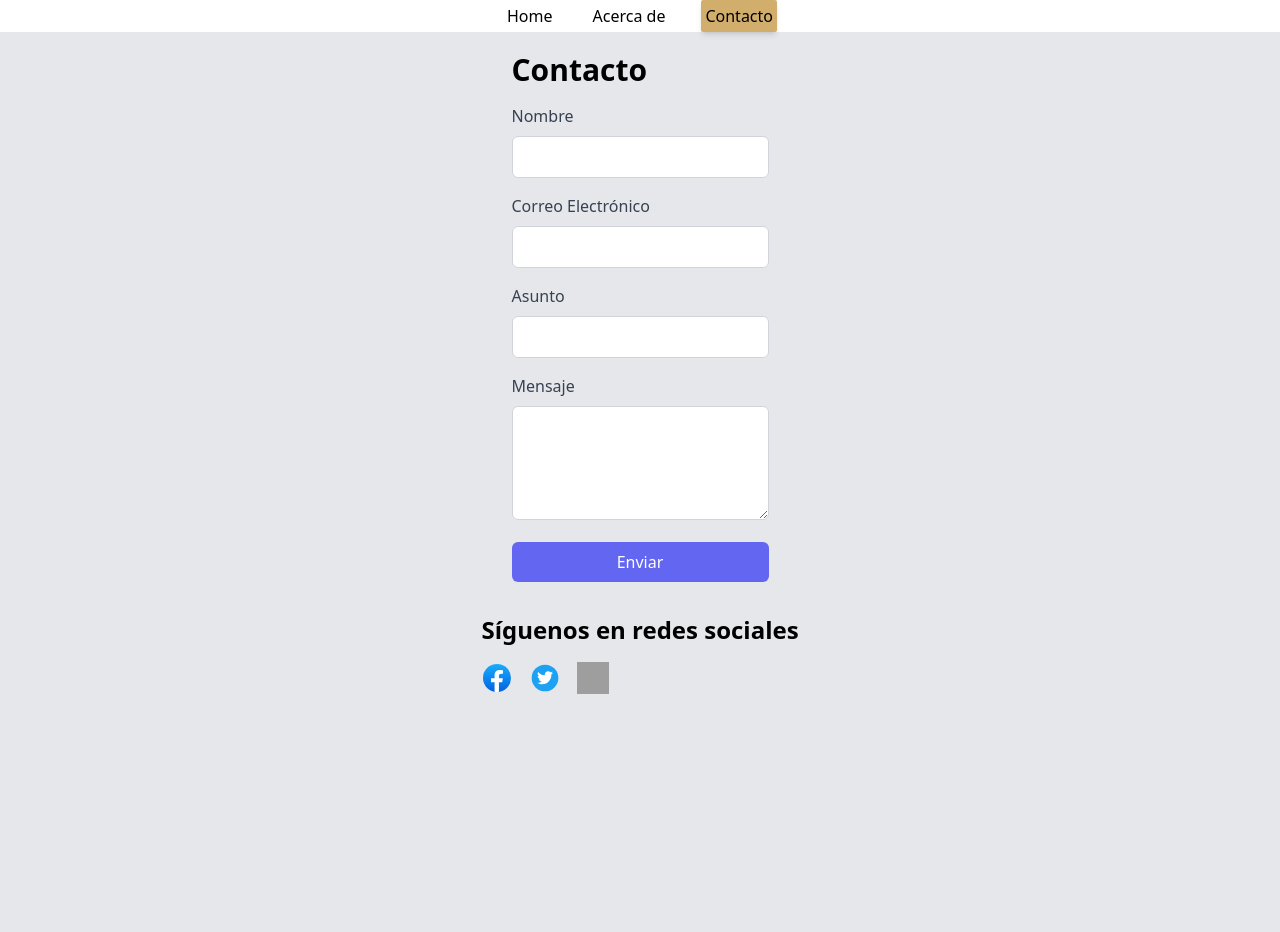
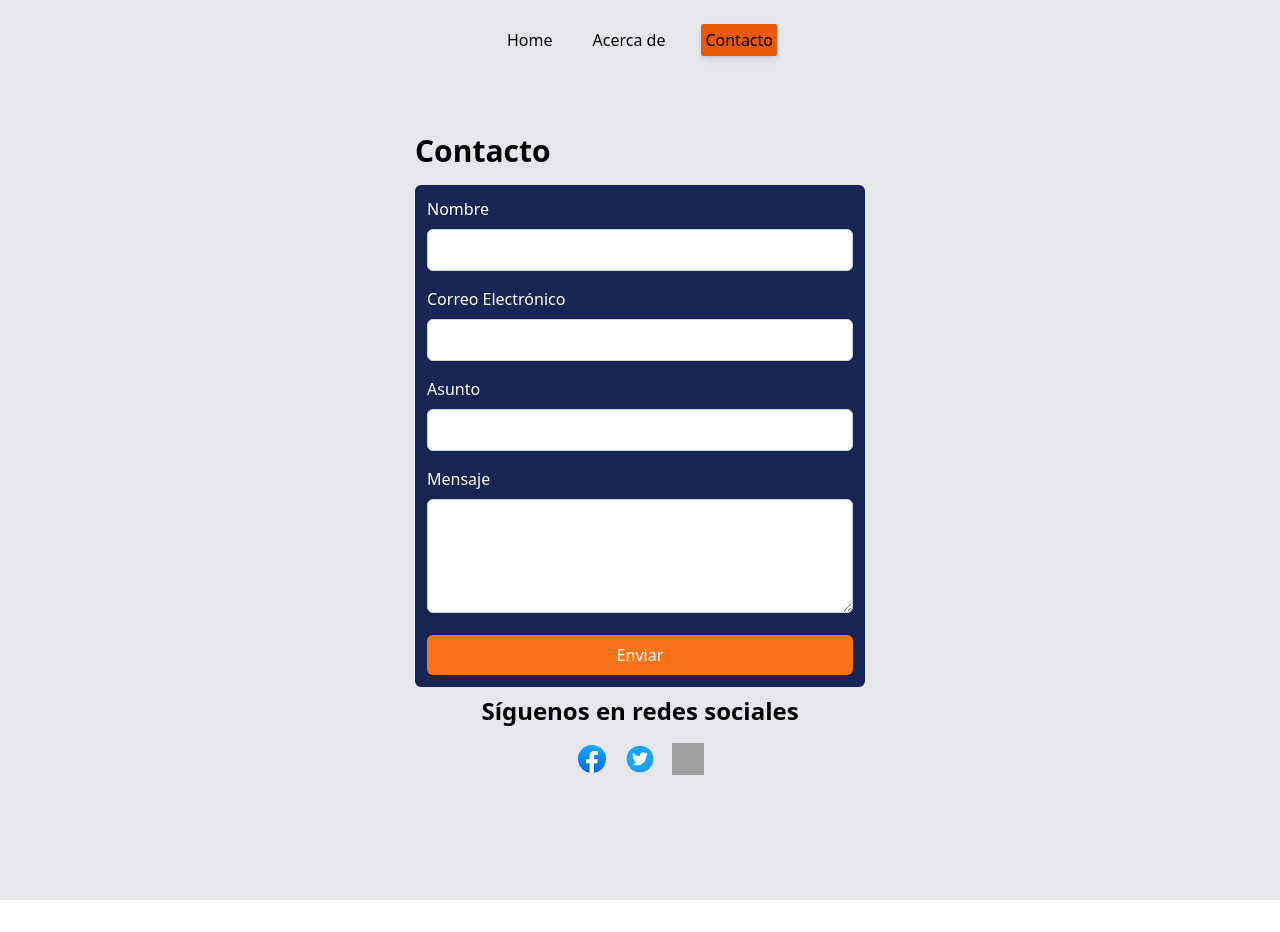
Before and after one commit to MiloDeSkorpio/parkwise-web, a React (Vite) app: page /contact in a window 1280 px wide. After the commit the page ends 900 px from the top, so only its background shows below. Built offline with nearby package versions, Linux system fonts and the light colour scheme; grey boxes are pictures that could not be loaded.

Commit message:
OutsideWork

```diff
--- a/src/components/About.jsx
+++ b/src/components/About.jsx
@@ -16,14 +16,14 @@ const About = () => {
   };
 
   return (
-    <div className="container mx-auto px-4 py-8 md:px-6 lg:px-8">
+    <div className='section flex flex-col justify-center items-center w-screen min-h-[900px] bg-gray-400 p-5'>
       <h1 className="text-3xl font-bold text-center mb-6">{title}</h1>
       <Swiper {...swiperSettings}>
         {section.map((section, sectionIndex) => {
           const { subTitle, text } = section;
           return (
             <SwiperSlide key={sectionIndex}>
-              <div className="p-4 border rounded shadow-md">
+              <div className="p-4 border-orange-500 bg-blue-950 rounded text-white shadow-md">
                 <h2 className="text-xl font-semibold mb-2">{subTitle}</h2>
                 <p className="text-sm">{text}</p>
               </div>
--- a/src/components/Contact.jsx
+++ b/src/components/Contact.jsx
@@ -27,12 +27,12 @@ const Contact = () => {
 
   return (
     <>
-      <div className='section flex flex-col items-center w-screen min-h-[900px] bg-gray-200 p-5'>
-        <div className="max-w-md">
+      <div className='section flex flex-col justify-center items-center w-screen min-h-[900px] bg-gray-200 p-5'>
+        <div className="p-2">
           <h1 className="text-3xl font-bold mb-4">Contacto</h1>
-          <form onSubmit={handleSubmit} className="max-w-md">
+          <form onSubmit={handleSubmit} className="bg-blue-950 p-3 w-[450px] rounded-md">
           <div className="mb-4">
-            <label htmlFor="name" className="block text-gray-700 font-medium mb-2">
+            <label htmlFor="name" className="block text-white font-medium mb-2">
               Nombre
             </label>
             <input
@@ -41,12 +41,12 @@ const Contact = () => {
               name="name"
               value={formData.name}
               onChange={handleChange}
-              className="w-full px-3 py-2 border border-gray-300 rounded-md focus:outline-none focus:border-indigo-500"
+              className="w-full px-3 py-2 border border-gray-300 rounded-md focus:outline-none focus:border-orange-500"
               required
             />
           </div>
           <div className="mb-4">
-            <label htmlFor="email" className="block text-gray-700 font-medium mb-2">
+            <label htmlFor="email" className="block text-white font-medium mb-2">
               Correo Electrónico
             </label>
             <input
@@ -55,12 +55,12 @@ const Contact = () => {
               name="email"
               value={formData.email}
               onChange={handleChange}
-              className="w-full px-3 py-2 border border-gray-300 rounded-md focus:outline-none focus:border-indigo-500"
+              className="w-full px-3 py-2 border border-gray-300 rounded-md focus:outline-none focus:border-orange-500"
               required
             />
           </div>
           <div className="mb-4">
-            <label htmlFor="subject" className="block text-gray-700 font-medium mb-2">
+            <label htmlFor="subject" className="block text-white font-medium mb-2">
               Asunto
             </label>
             <input
@@ -69,12 +69,12 @@ const Contact = () => {
               name="subject"
               value={formData.subject}
               onChange={handleChange}
-              className="w-full px-3 py-2 border border-gray-300 rounded-md focus:outline-none focus:border-indigo-500"
+              className="w-full px-3 py-2 border border-gray-300 rounded-md focus:outline-none focus:border-orange-500"
               required
             />
           </div>
           <div className="mb-4">
-            <label htmlFor="message" className="block text-gray-700 font-medium mb-2">
+            <label htmlFor="message" className="block text-white font-medium mb-2">
               Mensaje
             </label>
             <textarea
@@ -83,21 +83,21 @@ const Contact = () => {
               value={formData.message}
               onChange={handleChange}
               rows="4"
-              className="w-full px-3 py-2 border border-gray-300 rounded-md focus:outline-none focus:border-indigo-500"
+              className="w-full px-3 py-2 border border-gray-300 rounded-md focus:outline-none focus:border-orange-500"
               required
             ></textarea>
           </div>
           <button
             type="submit"
-            className="w-full bg-indigo-500 text-white py-2 px-4 rounded-md hover:bg-indigo-600 focus:outline-none focus:ring-2 focus:ring-indigo-500 focus:ring-offset-2"
+            className="w-full bg-orange-500 text-white py-2 px-4 rounded-md hover:bg-orange-600 focus:outline-none focus:ring-2 focus:ring-orange-500 focus:ring-offset-2"
           >
             Enviar
           </button>
         </form>
         </div>
-        <div className="mt-8">
+        <div className="">
           <h2 className="text-2xl font-bold mb-4">Síguenos en redes sociales</h2>
-          <div className="flex items-center gap-4">
+          <div className="flex items-center justify-center gap-4">
             {/* Agrega los enlaces a tus perfiles de redes sociales */}
             <a href="#" target="_blank" rel="noopener noreferrer">
               <img src="/img/facebook.svg" alt="Facebook" className="w-8 h-8" />
--- a/src/components/Home.jsx
+++ b/src/components/Home.jsx
@@ -17,7 +17,7 @@ const Home = () => {
 
   return (
     <>
-      <div className='section flex flex-col items-center w-full min-h-[900px] bg-gray-200 p-5'>
+      <div className='section flex flex-col items-center w-full min-h-[900px] bg-gray-300 p-5'>
         <Swiper {...sliderSettings}>
           {images.map((image, imageIndex) => {
             const { ruta } = image;
@@ -30,8 +30,10 @@ const Home = () => {
             );
           })}
         </Swiper>
-        <h1 className='text-black font-extrabold text-2xl'>{title}</h1>
-        <p>{text}</p>
+        <div className='bg-gray-700 rounded-md p-2 text-white shadow-lg'>
+          <h1 className='font-extrabold text-2xl'>{title}</h1>
+          <p className=''>{text}</p>
+        </div>
       </div>
     </>
   );
--- /dev/null
+++ b/src/components/Services.jsx
@@ -0,0 +1,24 @@
+import React from 'react';
+
+const Services = () => {
+    return (
+        <>
+            <div>
+                <div>
+                    <img src="" alt="" />
+                </div>
+                <div>
+                    <h3></h3>
+                    <p></p>
+                </div>
+            </div>
+            <div>
+                <div></div>
+                <div></div>
+                <div></div>
+            </div>
+        </>
+    )
+};
+
+export default Services
--- a/src/components/templates/Nav.jsx
+++ b/src/components/templates/Nav.jsx
@@ -1,18 +1,29 @@
-import React from 'react';
+import {React, useState, useEffect} from 'react'
 import { NavLink, useLocation } from 'react-router-dom';
 import { nav } from '../../../data';
 
 const Nav = () => {
   const location = useLocation();
-
+  const [isActive, setisActive] = useState(false);
+    //scroll event
+    useEffect(() => {
+      window.addEventListener('scroll', () => {
+        window.scrollY > 60 ? setisActive(true) : setisActive(false)
+      })
+    })
   return (
-    <div className='bg-white w-full h-full'>
+    <div className={`
+    ${isActive
+      ? 'bg-white shadow-2xl'
+      : 'lg:top-[0px]'}
+    py-6 lg:py-0 fixed w-full transition-all z-10 h-[80px]
+    `}>
       <ul className='h-full flex flex-row justify-center items-center gap-x-8'>
         {nav.map((item, index) => {
           const { href, name } = item;
           const isActive = location.pathname === href; // Verificar si la ruta actual coincide con la ruta del enlace
           return (
-            <li key={index} className={`hover:bg-[#d1ae6c] hover:shadow-md p-1 rounded-sm ${isActive ? 'bg-[#d1ae6c] shadow-md' : ''}`}>
+            <li key={index} className={`hover:bg-orange-600 hover:shadow-md p-1 rounded-sm ${isActive ? 'bg-orange-600 shadow-md' : ''}`}>
               <NavLink to={href}>{name}</NavLink>
             </li>
           );
```
